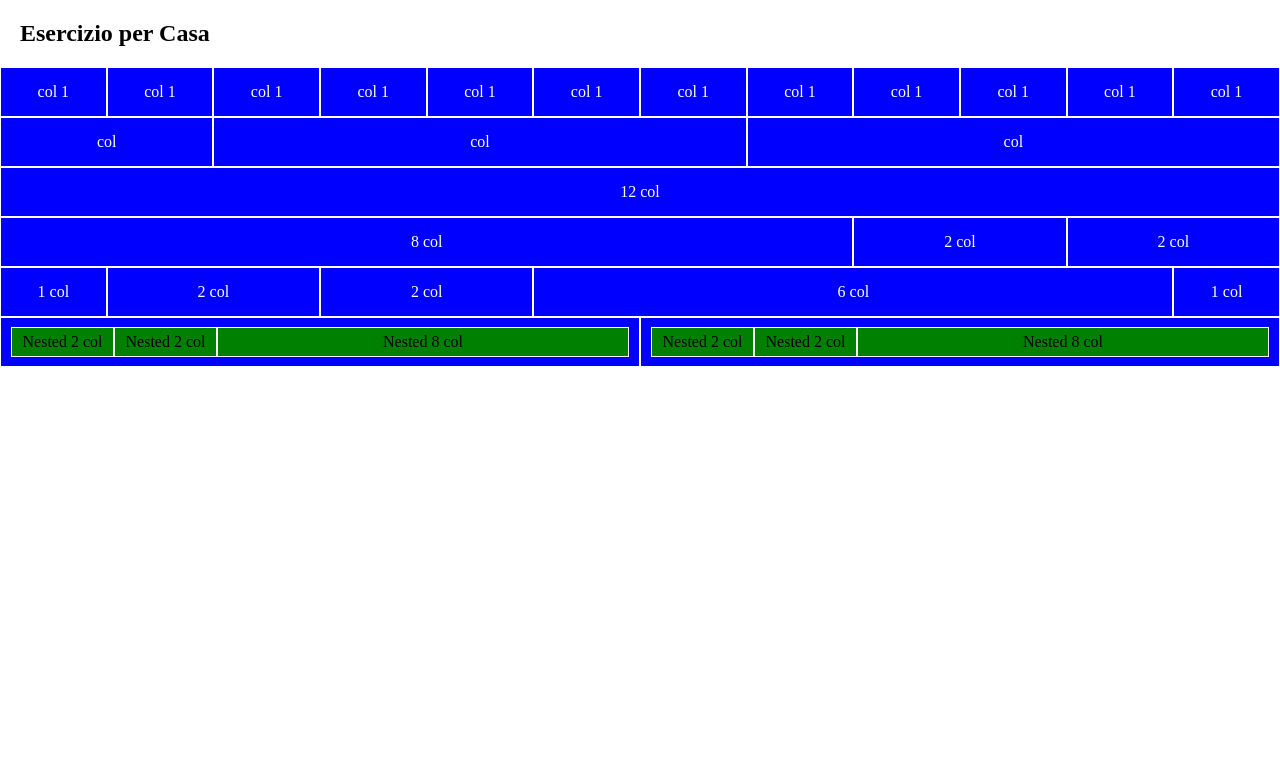
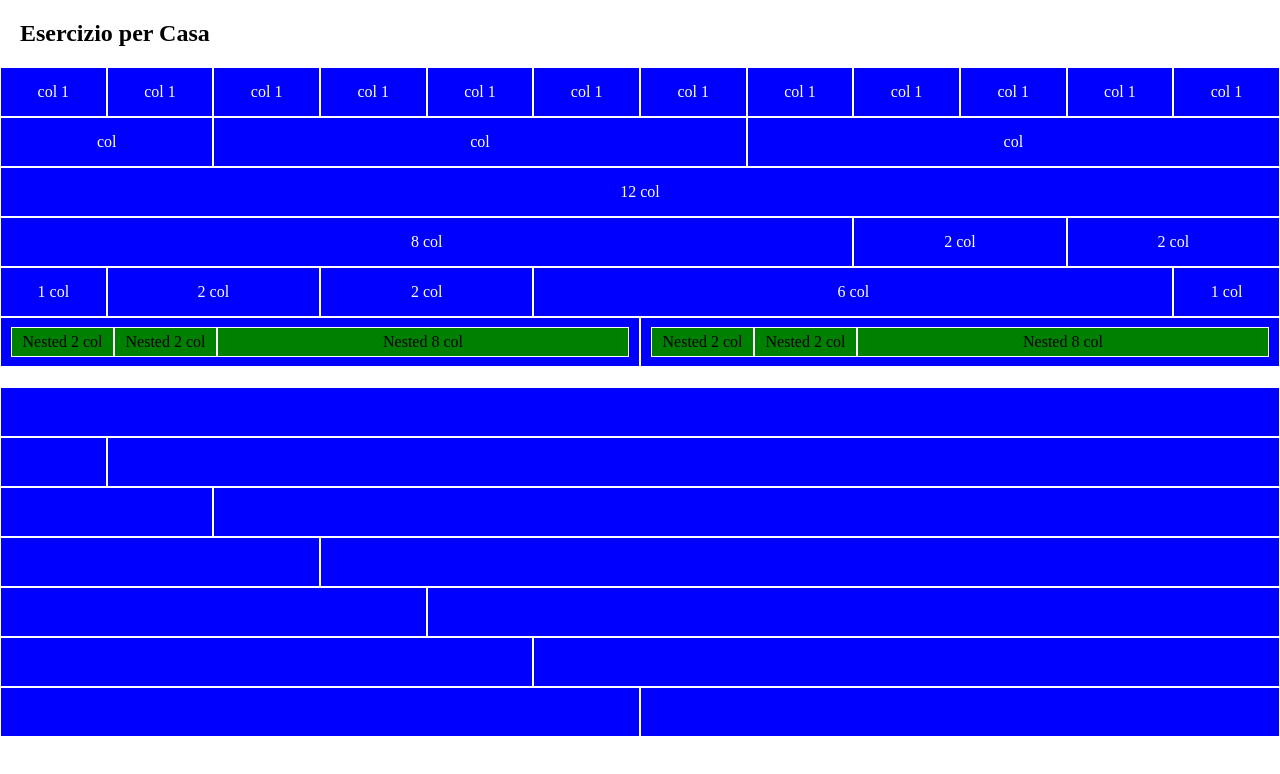
Before and after one commit to mariannacoppa/html-css-12bool, a plain HTML site: page index.html in a window 1280 px wide. Drawn offline with Linux system fonts and the light colour scheme.

Commit message:
[UPD] add second container

```diff
--- a/css/style.css
+++ b/css/style.css
@@ -46,15 +46,30 @@ h2 {
 .col-6 {
     flex-basis: calc((100% / 12) * 6);
 }
+.col-7 {
+    flex-basis: calc((100% / 12) * 7);
+}
 .col-8 {
     flex-basis: calc((100% / 12) * 8);
+}
+.col-9 {
+    flex-basis: calc((100% / 12) * 9);
+}
+.col-10 {
+    flex-basis: calc((100% / 12) * 10);
+}
+.col-11 {
+    flex-basis: calc((100% / 12) * 11);
 }
 .col-12 {
     flex-basis: calc((100% / 12) * 12);
 }
-
 /*inner columns*/
 .inner {
     background-color: green;
     height: 30px;
 }
+/*SECOND CONTAINER*/
+.second {
+    margin-top: 20px;
+}
--- a/index.html
+++ b/index.html
@@ -101,5 +101,22 @@
             </div>
         </div>
     </div>
+    <div class="second container">
+        <div class="row">
+            <div class="col-12"></div>
+            <div class="col-1"></div>
+            <div class="col-11"></div>
+            <div class="col-2"></div>
+            <div class="col-10"></div>
+            <div class="col-3"></div>
+            <div class="col-9"></div>
+            <div class="col-4"></div>
+            <div class="col-8"></div>
+            <div class="col-5"></div>
+            <div class="col-7"></div>
+            <div class="col-6"></div>
+            <div class="col-6"></div>
+        </div>
+    </div>
 </body>
 </html>
```
